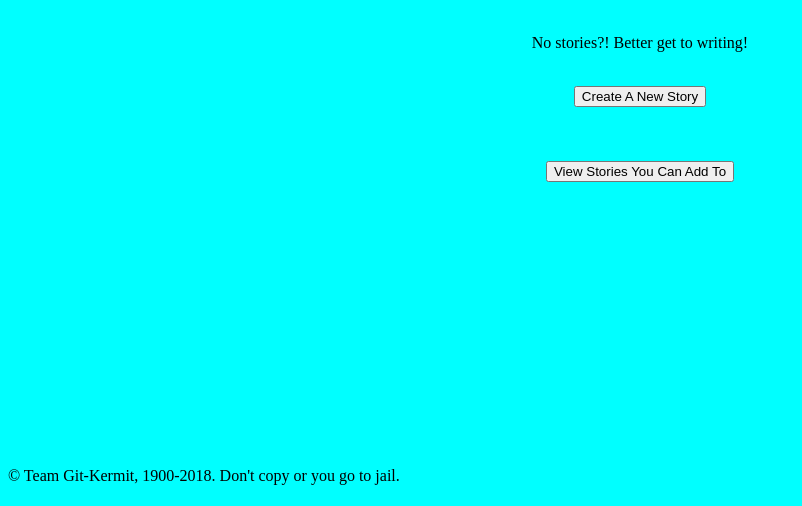
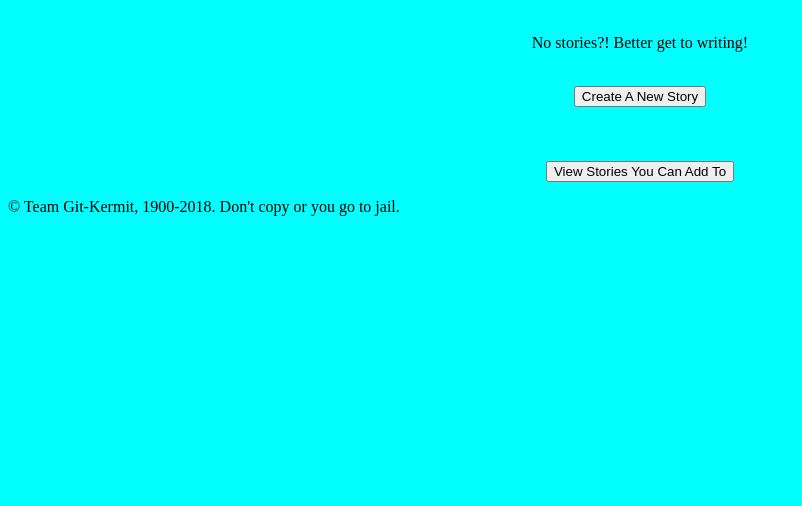
Before and after one commit to JasonLin43212/Git-Kermmit, a Flask app: page / in a window 1280 px wide. Shown: the part 294-800 px from the top of the page, without its empty margins (0-802 px from the left). Run offline with Flask 2, Linux system fonts and the light colour scheme; the visitor is signed in with stand-in values (Sample User, id 1); data that the repository does not hold is empty.

Commit message:
made more changes

```diff
--- a/templates/base.html
+++ b/templates/base.html
@@ -29,6 +29,6 @@
     {# To fill in body of page #}
     {% endblock %}
 
-    <p style="position: absolute; bottom: 5px"> &copy; Team Git-Kermit, 1900-2018. Don't copy or you go to jail. </p>
+    <p align="bottom"> &copy; Team Git-Kermit, 1900-2018. Don't copy or you go to jail. </p>
 </body>
 </html>
--- a/templates/loggedIn.html
+++ b/templates/loggedIn.html
@@ -19,6 +19,7 @@ You are logged in as <b>{{user}}</b>
 {% if lenStories == 0 %}
 <p>No stories?! Better get to writing!</p>
 {% else %}
+<img src="https://upload.wikimedia.org/wikipedia/en/thumb/6/62/Kermit_the_Frog.jpg/220px-Kermit_the_Frog.jpg">
 <table border = "0" style="background-color: #f5f5f5; border-bottom:1px solid #ddd">
 <tr>
     <th style="background-color: #4CAF50;color:white;">Story</th></tr>
```
